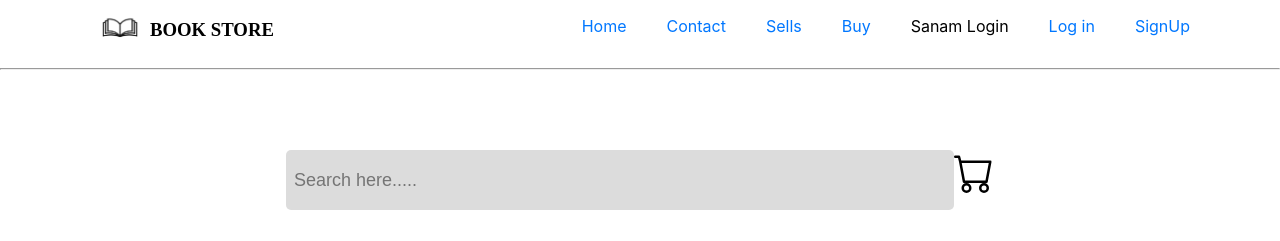
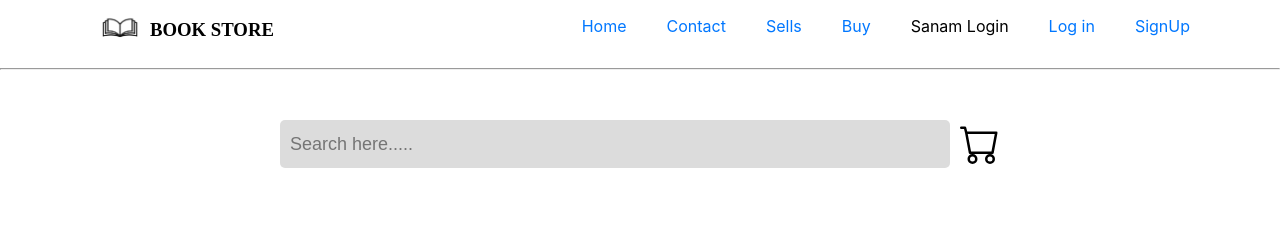
Before and after one commit to sudiptamang/book_store, a React (Create React App) app: page / in a window 1280 px wide. Shown: the top 241 px of the page. Built offline with nearby package versions, Linux system fonts and the light colour scheme; no server answers.

Commit message:
re-write css in home page

```diff
--- a/src/pages/Home/Home.css
+++ b/src/pages/Home/Home.css
@@ -3,8 +3,10 @@
   background-color: gainsboro;
   outline: none;
   border: none;
-  padding: 10px 300px 10px 8px;
-  margin-top: 50px;
+  padding: 4px 300px 4px 10px;
+  margin-right:10px;
+
+
 }
 
 .topSales {
@@ -24,7 +26,9 @@
   display: flex;
   justify-content: center;
   align-items: center;
-  margin: 30px 0px;
+  margin: 50px 0px;
+
+
 }
 .homeContainer {
   display: flex;
@@ -37,9 +41,4 @@
   display: flex;
   justify-content: space-between;
   width: 100%;
-  /* background-color: red; */
 }
-.cartIcon {
-  font-size: 40px;
-  margin-top: 35px;
-}
--- a/src/pages/Home/Home.jsx
+++ b/src/pages/Home/Home.jsx
@@ -20,8 +20,8 @@ const Home = () => {
     <div>
       <Navbar />
       <div className="searchInputCard">
-        <input className="searchInput" placeholder="Search here....." />
-        <BsCart className="cartIcon" />
+         <input className="searchInput" placeholder="Search here....." />
+          <BsCart className="cartIcon" size={"40px"} />
       </div>
 
       <div className="homeContainer">
```
